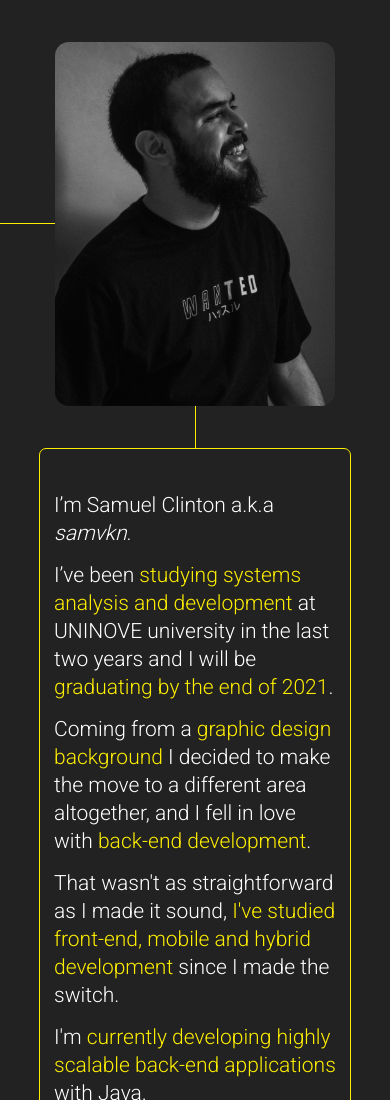
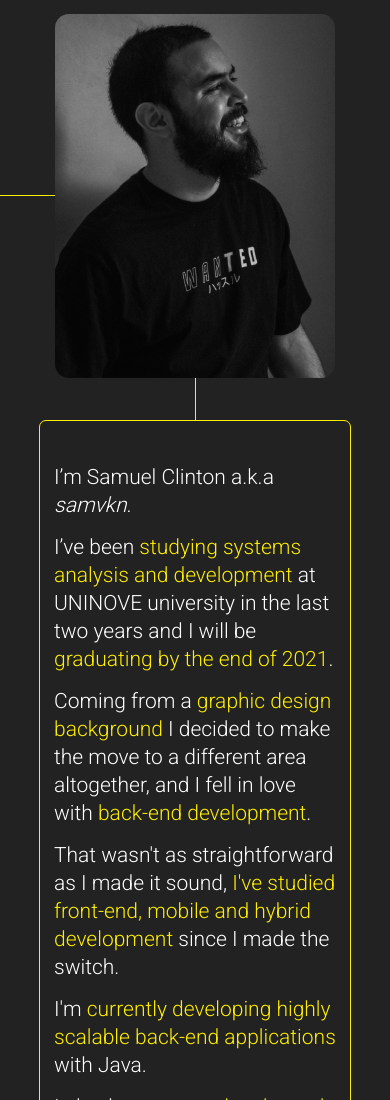
Before and after one commit to samvkn/samvkn.github.io, a plain HTML site: page about.html in a window 390 px wide. Shown: the top 1100 px of the page. Drawn offline with Linux system fonts and the light colour scheme.

Commit message:
Corrected margins on mobile about page

```diff
--- a/assets/css/styles.css
+++ b/assets/css/styles.css
@@ -23,7 +23,6 @@ body {
     color: var(--white);
     font-family: 'Roboto', sans-serif;
 }
-
 html, body {
     overflow-x: hidden;
 }
@@ -34,21 +33,17 @@ a, a:active, a:visited {
     color: var(--white);
     text-decoration: none;
 }
-
 h2 {
     font-size: 2rem;
     font-weight: 300;
 }
-
 .highlight {
     color: var(--yellow);
 }
-
 .arrow-icon {
     font-size: 2rem;
     color: var(--yellow);
 }
-
 .social-icon {
     padding: 1rem;
     font-size: 3rem;
@@ -64,7 +59,6 @@ h2 {
     position: relative;
     overflow-x: hidden;
 }
-
 .container {
     max-width: min(80%, 800px);
     margin: 0 auto;
@@ -72,7 +66,6 @@ h2 {
 .full-height {
     min-height: 100vh;
 }
-
 .flex-y {
     display: flex;
     flex-direction: column;
@@ -90,21 +83,17 @@ h2 {
 header {
     margin: 3rem 0;
 }
-
 header.profile-header {
     margin: 3rem 0 0 0;
 }
-
 .logo {
     max-height: 4rem;
 }
-
 .icon {
     max-width: 8rem;
 
     margin-top: 2.5rem;
 }
-
 .profile-picture {
     max-width: 20rem;
     border-radius: 1rem;
@@ -166,15 +155,15 @@ header.profile-header {
 footer {
     margin: 1rem 0;
 }
-
 footer p {
     font-weight: 300;
 }
-
 footer p b {
     font-size: 1.2rem;
     font-weight: 400;
 }
+
+/* Media queries */
 
 @media (max-width: 700px) {
     html {
@@ -183,6 +172,9 @@ footer p b {
     header {
         margin: 1rem 0;
     }
+    header.profile-header {
+        margin: 1rem 0 0 0;
+    }
     #card-about span {
         display: none;
     }
```
